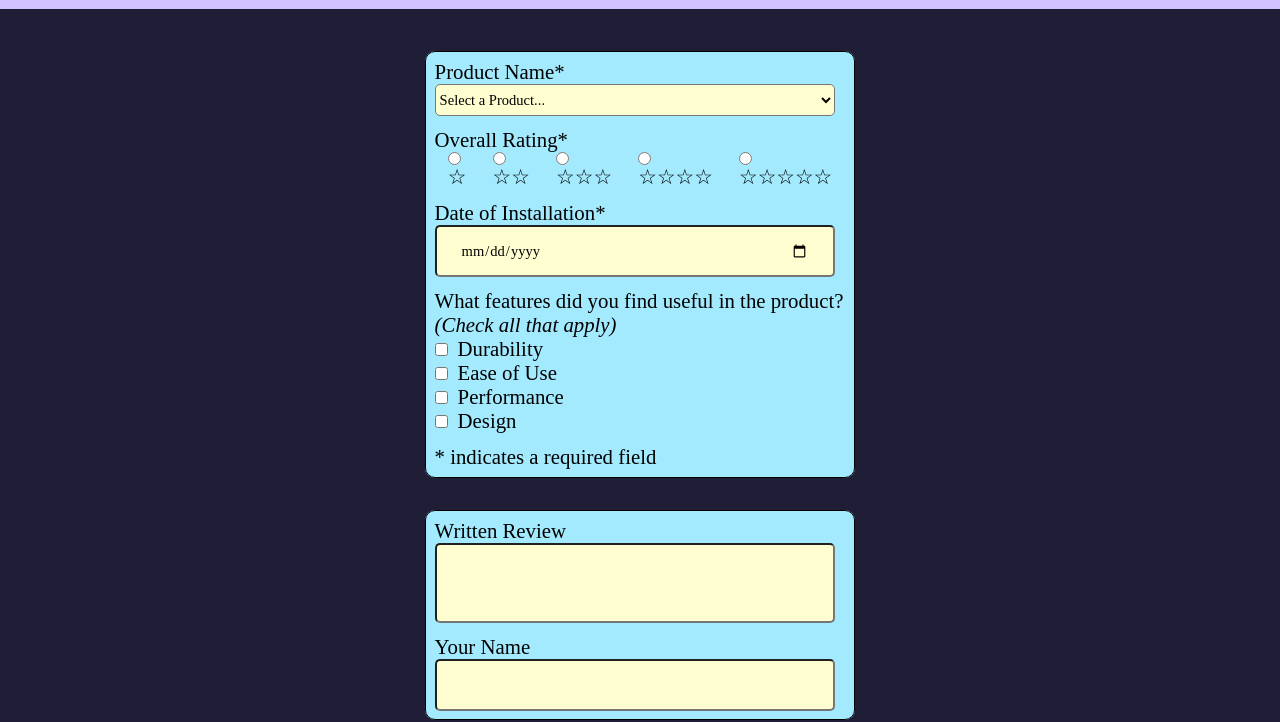
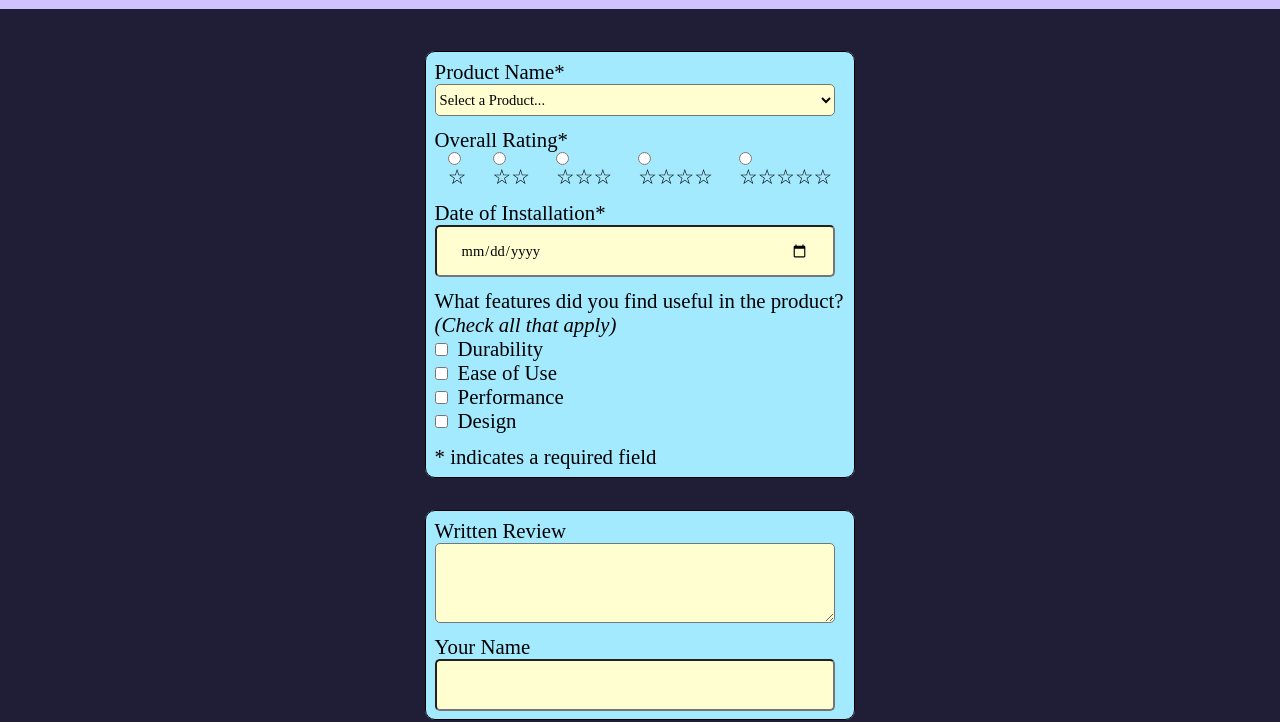
Before and after one commit to masonleecarver/wdd131, a plain HTML site: page form.html in a window 1280 px wide. Shown: the part 88-810 px from the top of the page. Drawn offline with Linux system fonts and the light colour scheme; a web font is replaced by a local one.

Commit message:
okay deep breaths

```diff
--- a/form.html
+++ b/form.html
@@ -47,9 +47,10 @@
 
             <fieldset>
 
-                <label>Written Review<input type="textarea" id="written-review" name="written-review"></label>
+                <label>Written Review<textarea id="written-review" name="written-review"></textarea></label>
 
-                <label>Your Name<input type="text" id="name" name="name"></label>
+                  <label for="name">Your Name</label>
+                <input type="text" id="name" name="name">
 
             </fieldset>
 
--- a/styles/form.css
+++ b/styles/form.css
@@ -69,7 +69,7 @@ label {
 
 select, input[type="date"],
 input[type="text"],
-input[type="textarea"] {
+textarea {
     display: block;
     height: 2rem;
     width: 100%;
@@ -82,7 +82,7 @@ input[type="textarea"] {
 
 input[type="date"],
 input[type="text"],
-input[type="textarea"] {
+textarea {
     padding: 1.5rem;
 }
 
```
